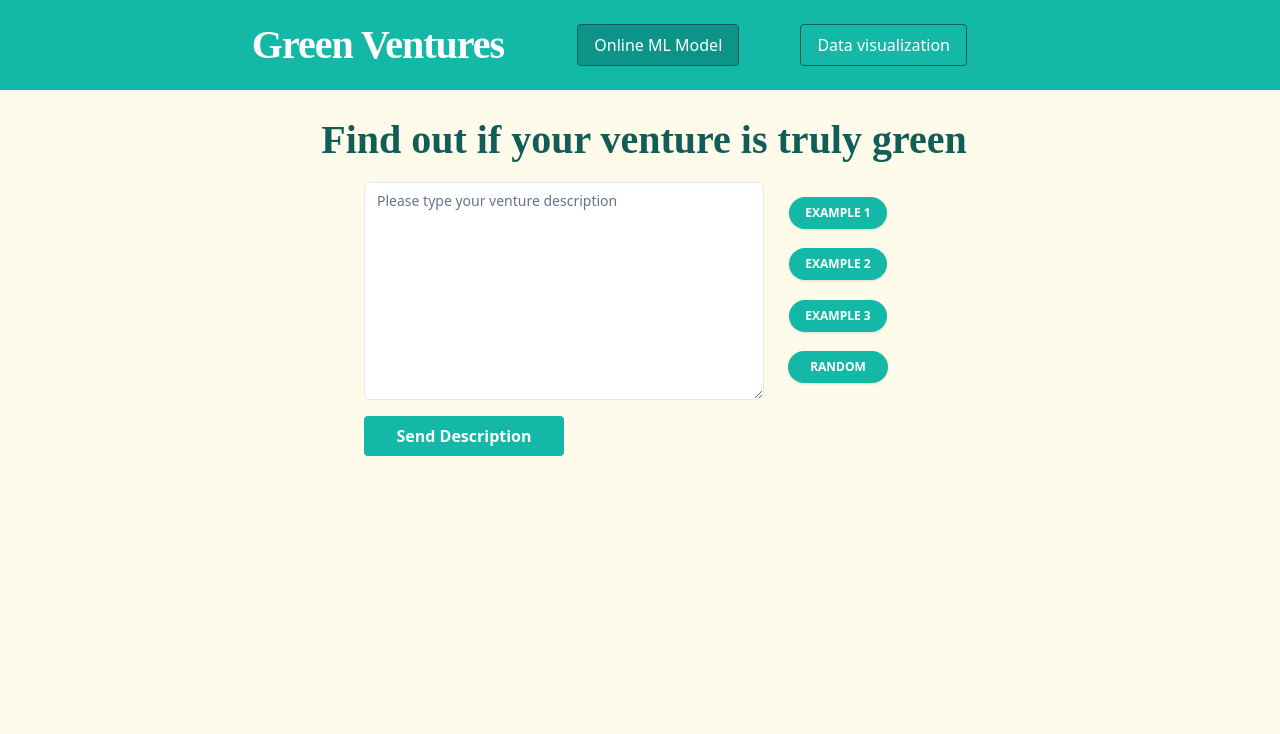
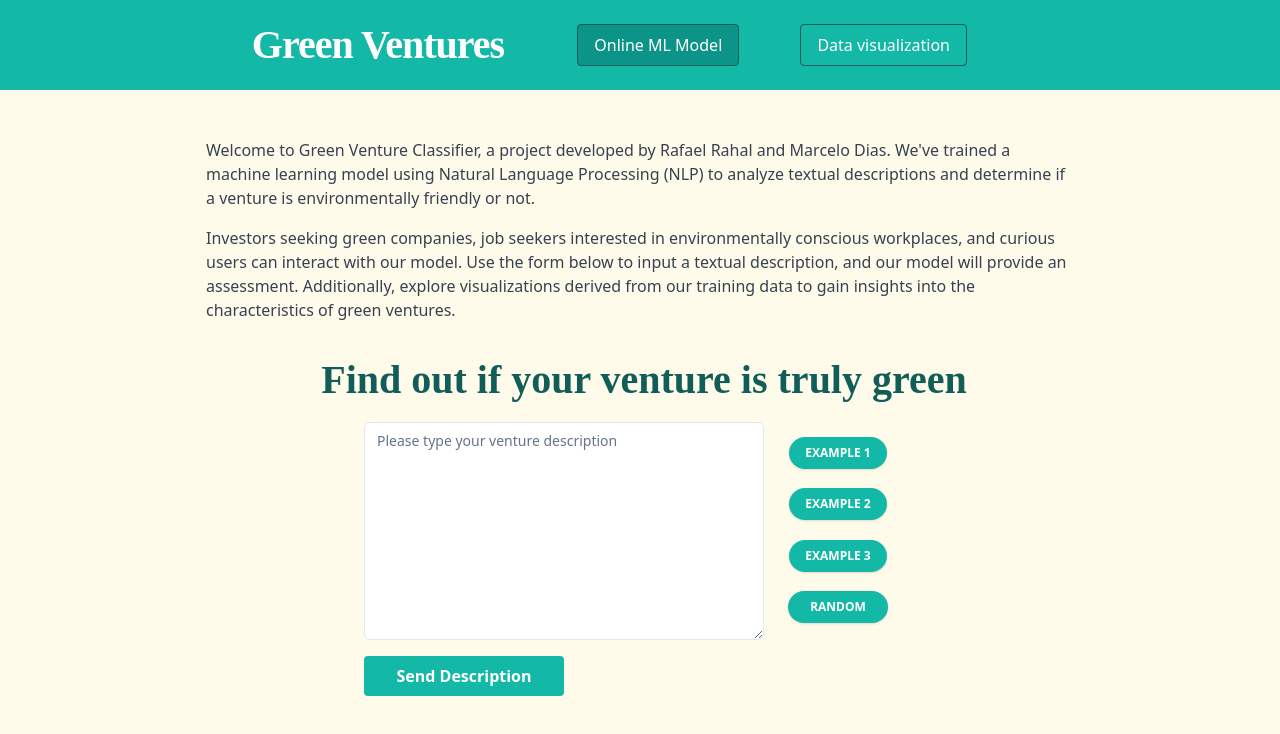
Before and after one commit to rrrahal/tcc-frontend, a React (Create React App) app: page / in a window 1280 px wide. Shown: the top 734 px of the page. Built offline with nearby package versions, Linux system fonts and the light colour scheme.

Commit message:
add small description

```diff
--- a/src/components/ui/description.tsx
+++ b/src/components/ui/description.tsx
@@ -4,6 +4,7 @@ import { TitleComponent } from './title'
 import { SubmitButton } from './submit_button'
 import { venture1, venture2, venture3, random_example } from '../../data/venture_descriptions'
 import { Response } from './response'
+import ProjectPresentation from './project_presentation'
 
 export enum VentureResponse {
     GREEN = 'GREEN',
@@ -22,6 +23,7 @@ export const Description = () => {
 
     return (
         <>
+        <ProjectPresentation />
         <TitleComponent />
         <div className='TextAreaContainer flex justify-center' >
         <div className='flex flex-col max-w-[600px]'>
--- /dev/null
+++ b/src/components/ui/project_presentation.tsx
@@ -0,0 +1,16 @@
+import React from 'react';
+
+const ProjectPresentation = () => {
+  return (
+    <div className="container mx-auto mt-8 p-4 max-w-[900px]">
+      <p className="text-gray-700 mb-4">
+        Welcome to Green Venture Classifier, a project developed by Rafael Rahal and Marcelo Dias. We've trained a machine learning model using Natural Language Processing (NLP) to analyze textual descriptions and determine if a venture is environmentally friendly or not.
+      </p>
+      <p className="text-gray-700 mb-4">
+        Investors seeking green companies, job seekers interested in environmentally conscious workplaces, and curious users can interact with our model. Use the form below to input a textual description, and our model will provide an assessment. Additionally, explore visualizations derived from our training data to gain insights into the characteristics of green ventures.
+      </p>
+    </div>
+  );
+};
+
+export default ProjectPresentation;
```
